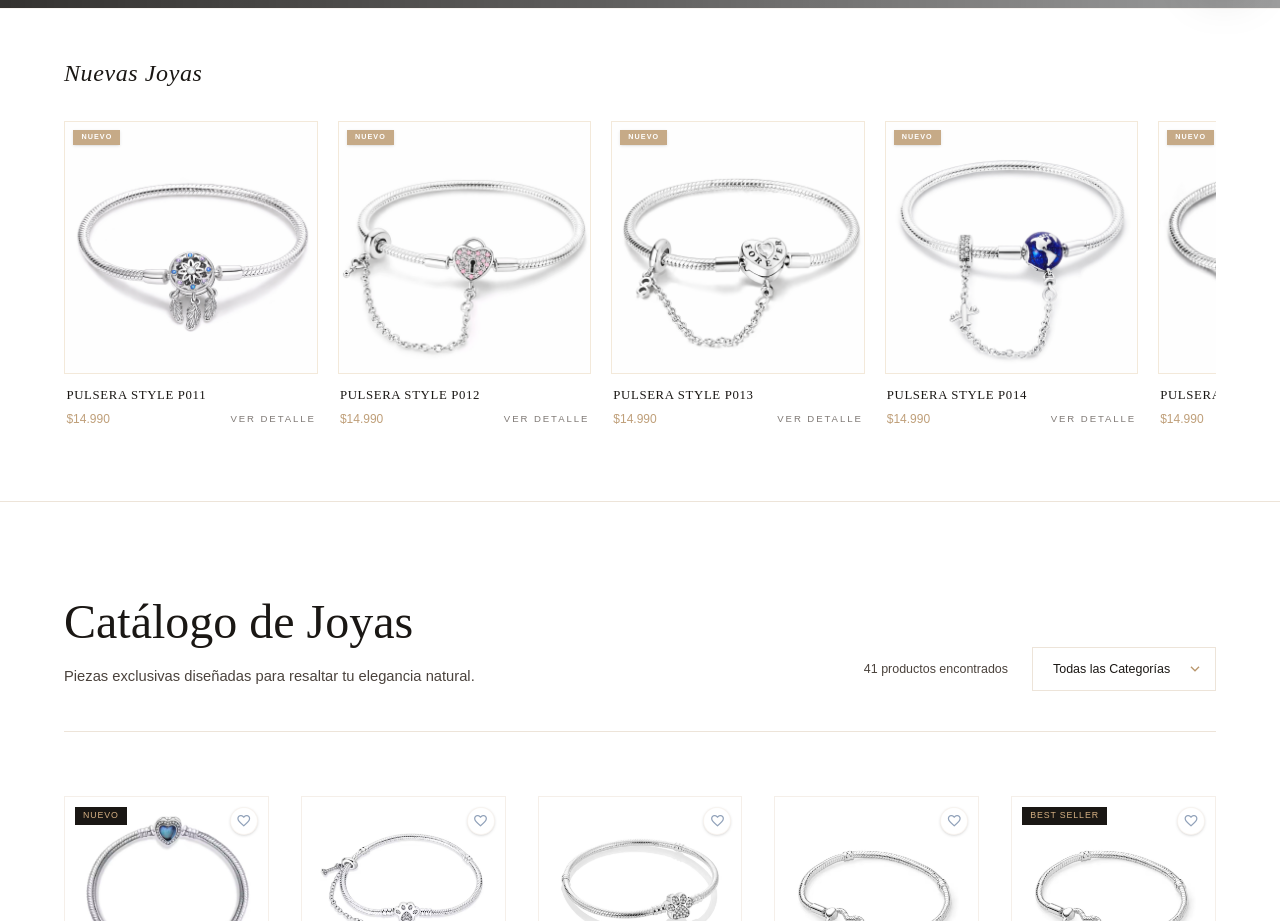
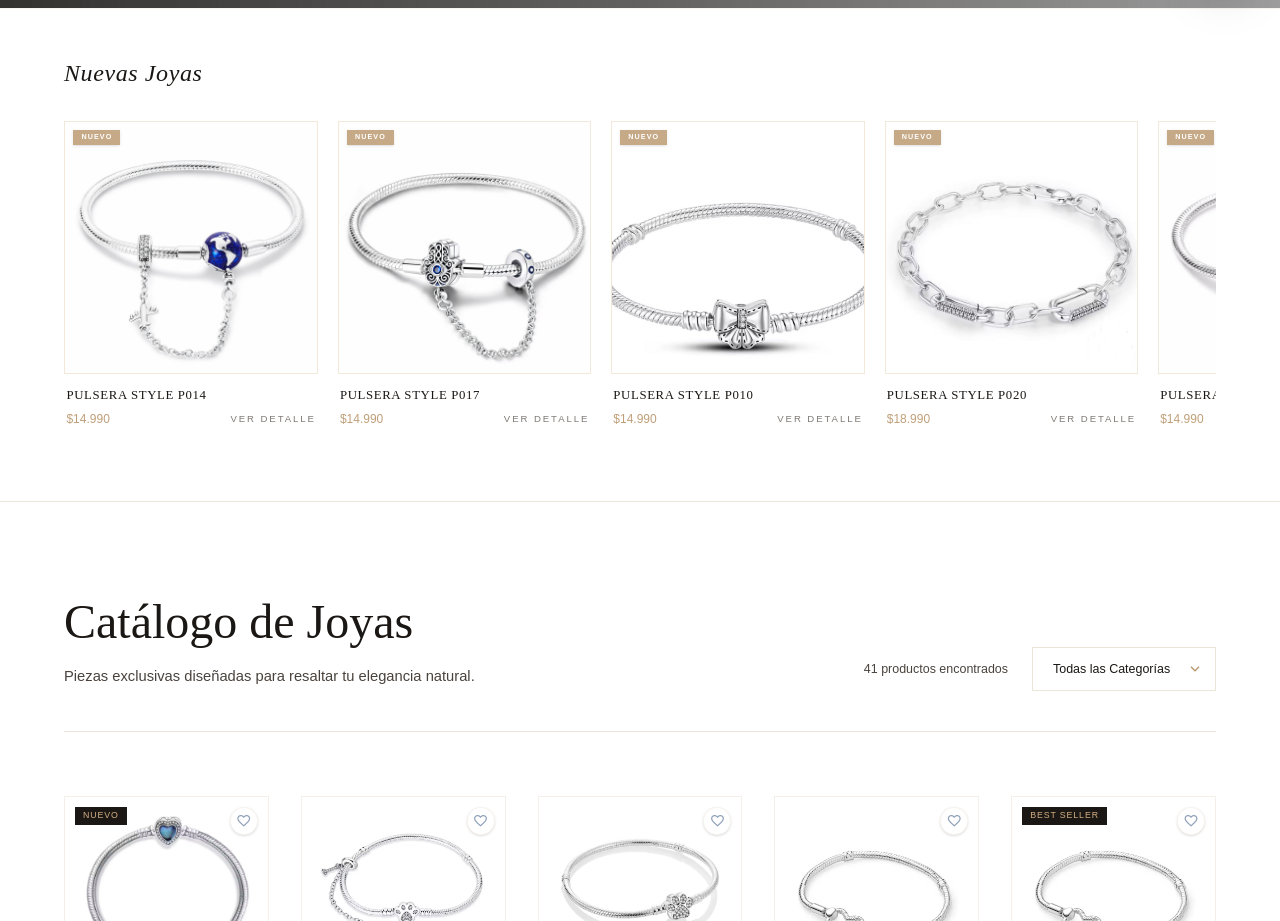
Before and after one commit to ElberSaldias/tienda-nachi-joyas, a React (Vite) app: page / in a window 1280 px wide. Shown: the part 800-1721 px from the top of the page. Built offline with nearby package versions, Linux system fonts and the light colour scheme; grey boxes are pictures that could not be loaded.

Commit message:
Mezclados dijes y pulseras en carrusel de novedades

```diff
--- a/src/App.jsx
+++ b/src/App.jsx
@@ -4,6 +4,7 @@ import CartDrawer from './components/CartDrawer';
 import { BrowserRouter, Routes, Route, Link, useNavigate, useParams, useLocation } from 'react-router-dom';
 
 // ─── HEADER ──────────────────────────────────────────────────────────────────
+// ... (rest of imports/header if needed, wait, I only need to change line 1 and the carousel)
 const Header = ({
   favoritesCount, onCategorySelect, searchTerm, onSearchChange,
   onShowFavorites, showFavoritesOnly, cartCount, onShowCart, onMenuOpen,
@@ -217,8 +218,11 @@ const Hero = ({ onCategorySelect }) => (
 const NewArrivalsCarousel = () => {
   const scrollRef = useRef(null);
   const navigate = useNavigate();
-  // Incluimos pulseras 10-20 y dijes 116-123
-  const carouselProducts = products.filter(p => (p.id >= 10 && p.id <= 20) || (p.id >= 116 && p.id <= 123));
+  const [carouselProducts] = useState(() => {
+    return products
+      .filter(p => (p.id >= 10 && p.id <= 20) || (p.id >= 116 && p.id <= 123))
+      .sort(() => Math.random() - 0.5);
+  });
 
   useEffect(() => {
     const interval = setInterval(() => {
```
